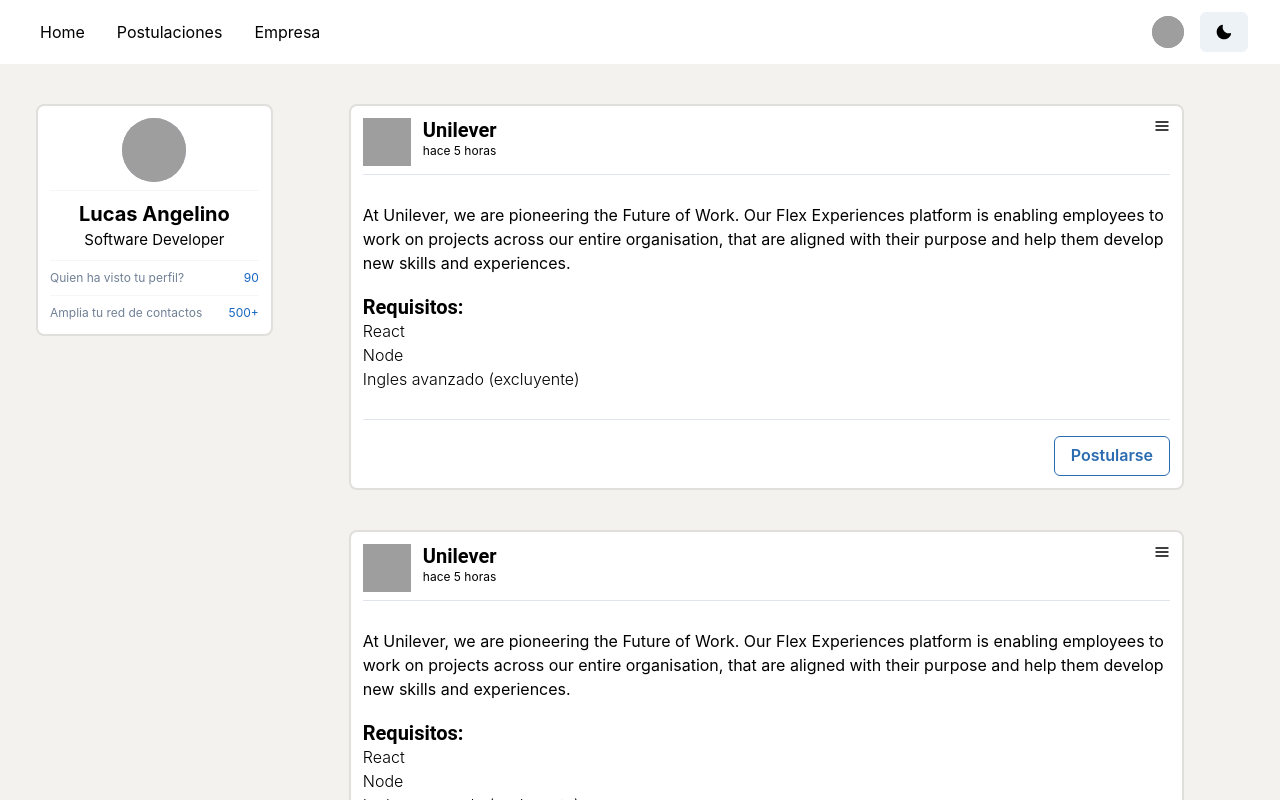
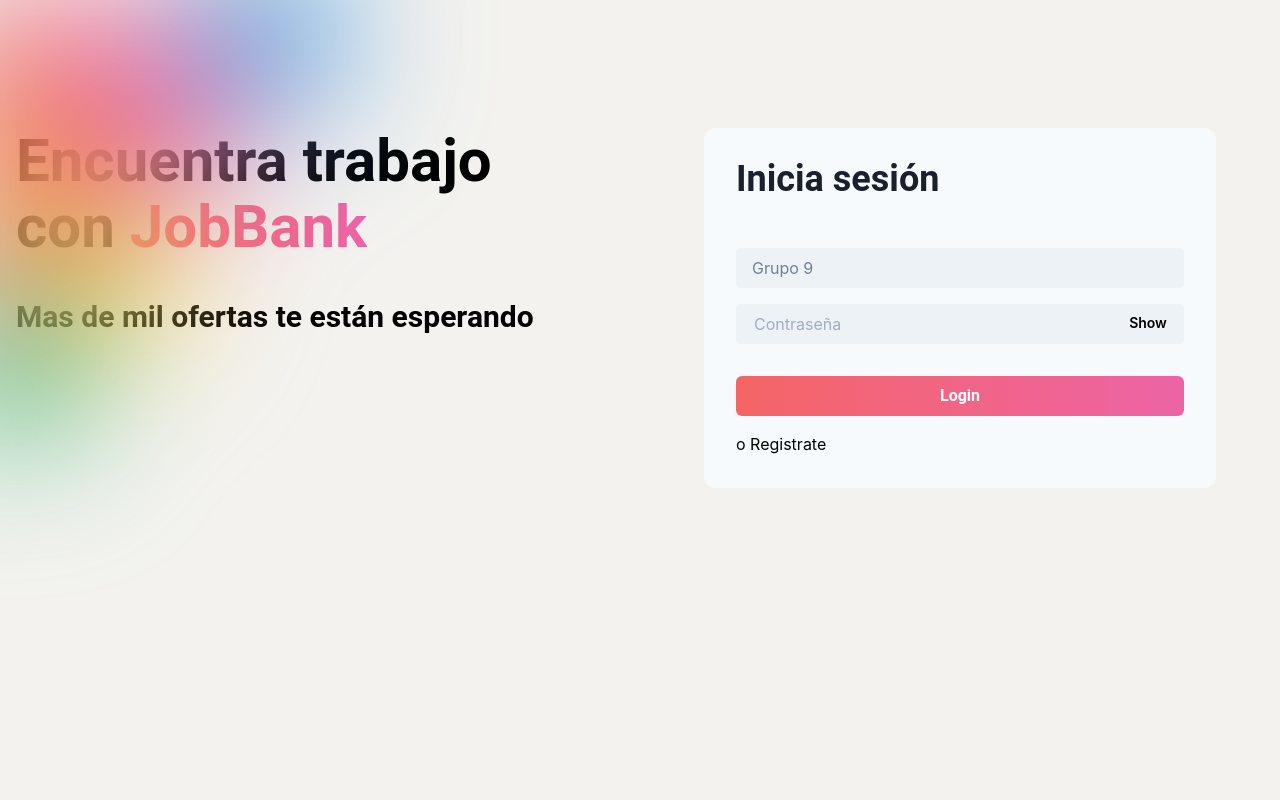
Before and after one commit to lucasangelino/jobbank, a React (Create React App) app: page / in a window 1280 px wide. Shown: the top 800 px of the page. Built offline with nearby package versions, Linux system fonts and the light colour scheme; grey boxes are pictures that could not be loaded.

Commit message:
JBB add validation on register if company register

```diff
--- a/src/components/auth/Register.js
+++ b/src/components/auth/Register.js
@@ -5,7 +5,7 @@
   Heading,
   Text,
   SimpleGrid as Grid,
-  GridItem,
+  Checkbox,
   Stack,
   Container,
   Input,
@@ -89,6 +89,7 @@
 };
 
 const RegisterForm = () => {
+  const [isCompany, setIsCompany] = useState(false);
   const [show, setShow] = useState(false);
   const handleClick = () => setShow(!show);
   return (
@@ -120,6 +121,7 @@
               color: "gray.500",
             }}
           />
+          {!isCompany && (
             <Input
               placeholder="Apellido"
               bg={"gray.100"}
@@ -129,6 +131,7 @@
                 color: "gray.500",
               }}
             />
+          )}
           <Select placeholder="Nacionalidades">
             <option value="option1">Argentina</option>
             <option value="option2">Brasil</option>
@@ -169,6 +172,9 @@
         >
           Login
         </Button>
+        <Checkbox mr={10} onChange={(e) => setIsCompany(!isCompany)}>
+          Soy una empresa
+        </Checkbox>
         <Link to="/login">Ya tieneas cuenta?</Link>
       </Box>
     </Stack>
--- a/src/components/entrypoint/App.js
+++ b/src/components/entrypoint/App.js
@@ -3,7 +3,7 @@
 import UnAuthenticatedApp from "../entrypoint/UnAuthenticatedApp";
 
 function App() {
-  const isUserAuth = true;
+  const isUserAuth = false;
   return isUserAuth ? <AuthenticatedApp /> : <UnAuthenticatedApp />;
 }
 
--- a/src/components/jobwall/index.js
+++ b/src/components/jobwall/index.js
@@ -1,10 +1,16 @@
-import { Grid, Container, GridItem } from "@chakra-ui/react";
+import {
+  Grid,
+  Container,
+  GridItem,
+  useBreakpointValue,
+} from "@chakra-ui/react";
 
 // Components
 import JobCard from "../jobcard/";
 import UserInfo from "../userInfo/";
 
 export default function JobOffers() {
+  const isMobile = useBreakpointValue({ base: false, md: true });
   return (
     <Container maxW="container.xl" py={5}>
       <Grid
@@ -13,12 +19,14 @@
         templateColumns="repeat(5, 1fr)"
         gap={4}
       >
-        <GridItem rowSpan={2} colSpan={1} borderRadius={4}>
-          <UserInfo />
-        </GridItem>
+        {isMobile && (
+          <GridItem rowSpan={2} colSpan={1} borderRadius={4}>
+            <UserInfo />
+          </GridItem>
+        )}
 
-        <GridItem colSpan={4} borderRadius={4}>
-          <Container maxW="container.xl" centerContent px={20}>
+        <GridItem colSpan={4} borderRadius={4} px={10}>
+          <Container maxW="container.xl" centerContent>
             {[1, 2, 3, 4, 5, 6, 7, 8].map((job, index) => (
               <JobCard key={index} />
             ))}
```
Lines whose indentation alone changed are shown as unchanged.
